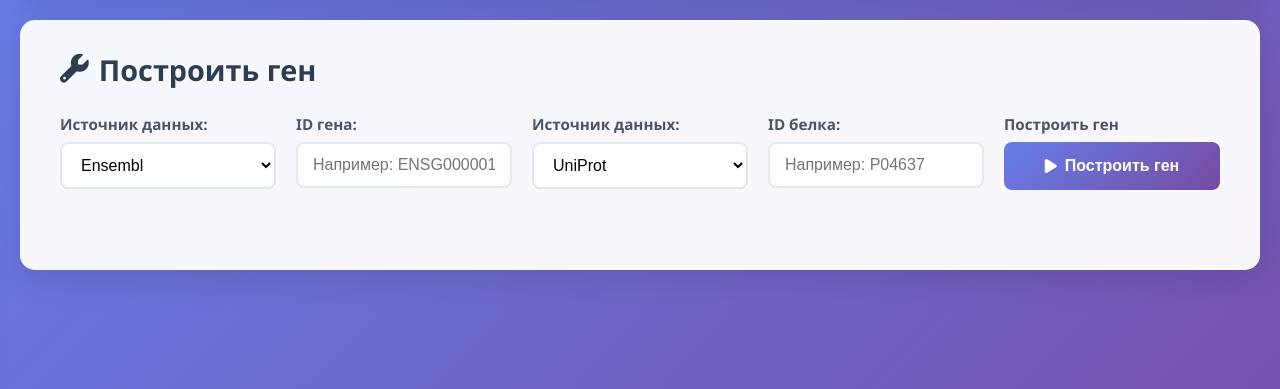
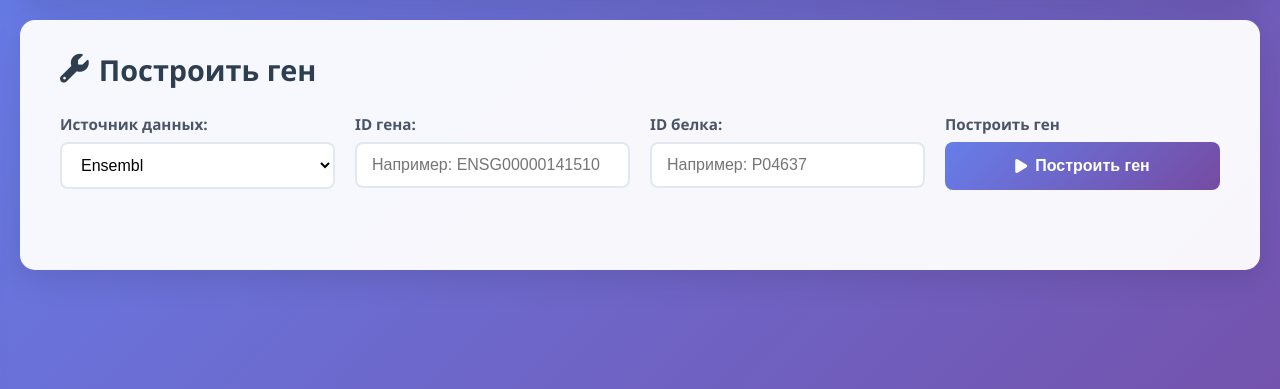
Before and after one commit to RedT0wer/GeneticMutation, a Python web app: template app/templates/index.html in a window 1280 px wide. Shown: the part 125-514 px from the top of the page. Run offline with Jinja, Linux system fonts and the light colour scheme; the template is opened without the code that fills it, so the values that code supplies are empty.

Commit message:
fix bug deletion

```diff
--- a/app/static/js/app.js
+++ b/app/static/js/app.js
@@ -231,7 +231,7 @@ function createDomainElement(domainData) {
 
 // Построение гена через API
 async function buildGene() {
-    const source = document.getElementById('source-nucleotide').value;
+    const source = document.getElementById('source').value;
     const geneId = document.getElementById('geneId').value.trim();
     const proteinId = document.getElementById('proteinId').value.trim();
 
--- a/app/static/js/mutation.js
+++ b/app/static/js/mutation.js
@@ -411,11 +411,10 @@ function Insertion(insertPos, sequence, stop_codon_pos, new_domain, different_po
 
 function Deletion(startPos, endPos, stop_codon_pos, new_domain, different_position) {
     // 1. Обновляем нуклеотиды и данные экзона после позиции вставки
-    const r = updateNucleotidesAfterInsertion(endPos, -(endPos - startPos + 1), stop_codon_pos + 3);
+    const r = updateNucleotidesAfterInsertion(endPos, -(endPos - startPos + 1), stop_codon_pos + (endPos - startPos + 2));
 
     last_pos = r.newPos;
     last_nucleotide = r.element;
-
     // 2. Обновляем позиции экзонов
     updatePositionExon(startPos, last_pos);
 
@@ -567,7 +566,6 @@ function updateNucleotidesAfterInsertion(insertPos, insertLength, stopCodonPos)
         if (currentPos > insertPos) {
             // Обновляем позицию
             const newPos = currentPos + insertLength;
-            //console.log(currentPos, newPos, i, stopCodonPos);
             element.setAttribute("data-position-nucleotide", newPos);
 
             // Обновляем номер кодона
@@ -581,7 +579,6 @@ function updateNucleotidesAfterInsertion(insertPos, insertLength, stopCodonPos)
 
             // Обновляем классы кодона
             updateCodonClass(element, codonNumber);
-
             // Помечаем стоп-кодон если необходимо
             if (i - 1 > stopCodonPos - 3 && i - 1 <= stopCodonPos) {
                 element.classList.add("stop_codon");
--- a/app/templates/index.html
+++ b/app/templates/index.html
@@ -154,22 +154,14 @@
             <div class="form-row">
                 <div class="form-group">
                     <label for="source">Источник данных:</label>
-                    <select id="source-nucleotide" class="form-control">
+                    <select id="source" class="form-control">
                         <option value="ensembl">Ensembl</option>
                         <option value="ncbi">NCBI</option>
-                        <option value="file">Выбрать файл</option>
                     </select>
                 </div>
                 <div class="form-group">
                     <label for="geneId">ID гена:</label>
                     <input type="text" id="geneId" class="form-control" placeholder="Например: ENSG00000141510">
-                </div>
-                <div class="form-group">
-                    <label for="source">Источник данных:</label>
-                    <select id="source-aminoacid" class="form-control">
-                        <option value="uniprot">UniProt</option>
-                        <option value="file">Выбрать файл</option>
-                    </select>
                 </div>
                 <div class="form-group">
                     <label for="proteinId">ID белка:</label>
```
